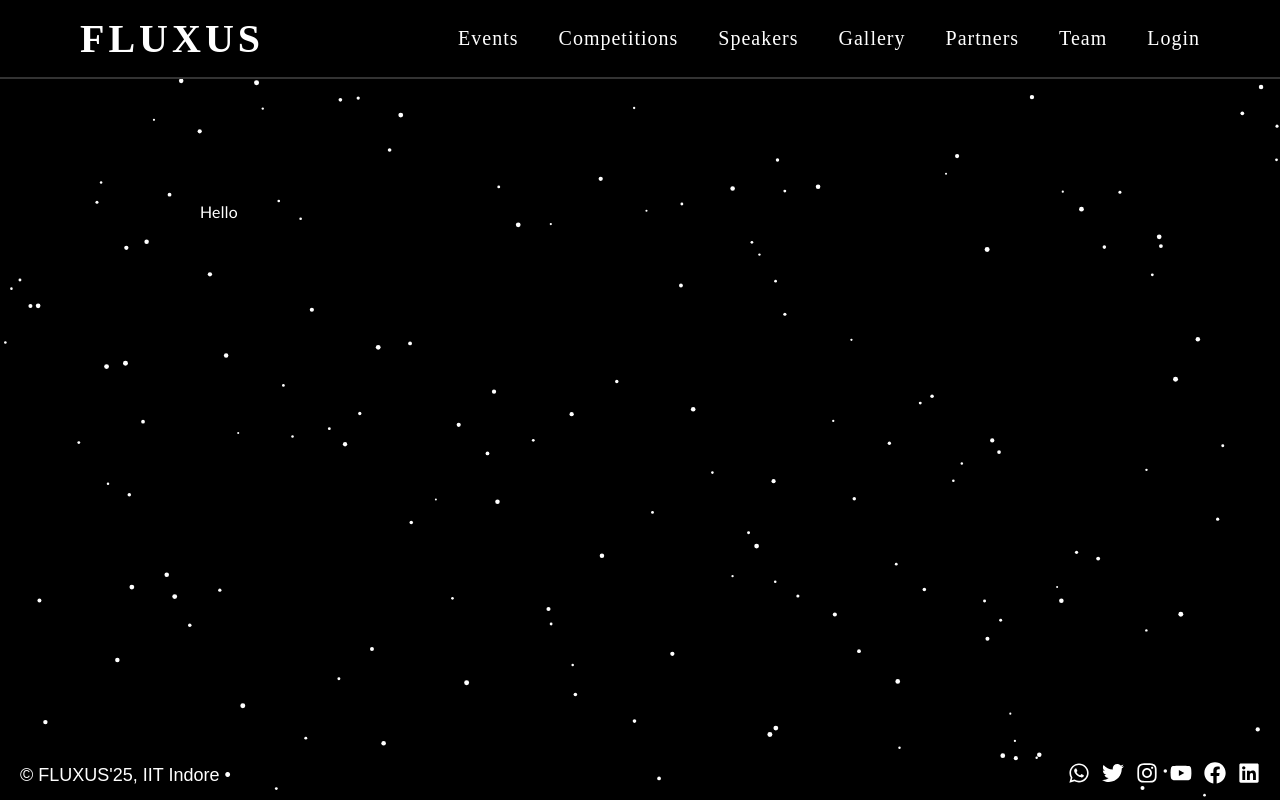
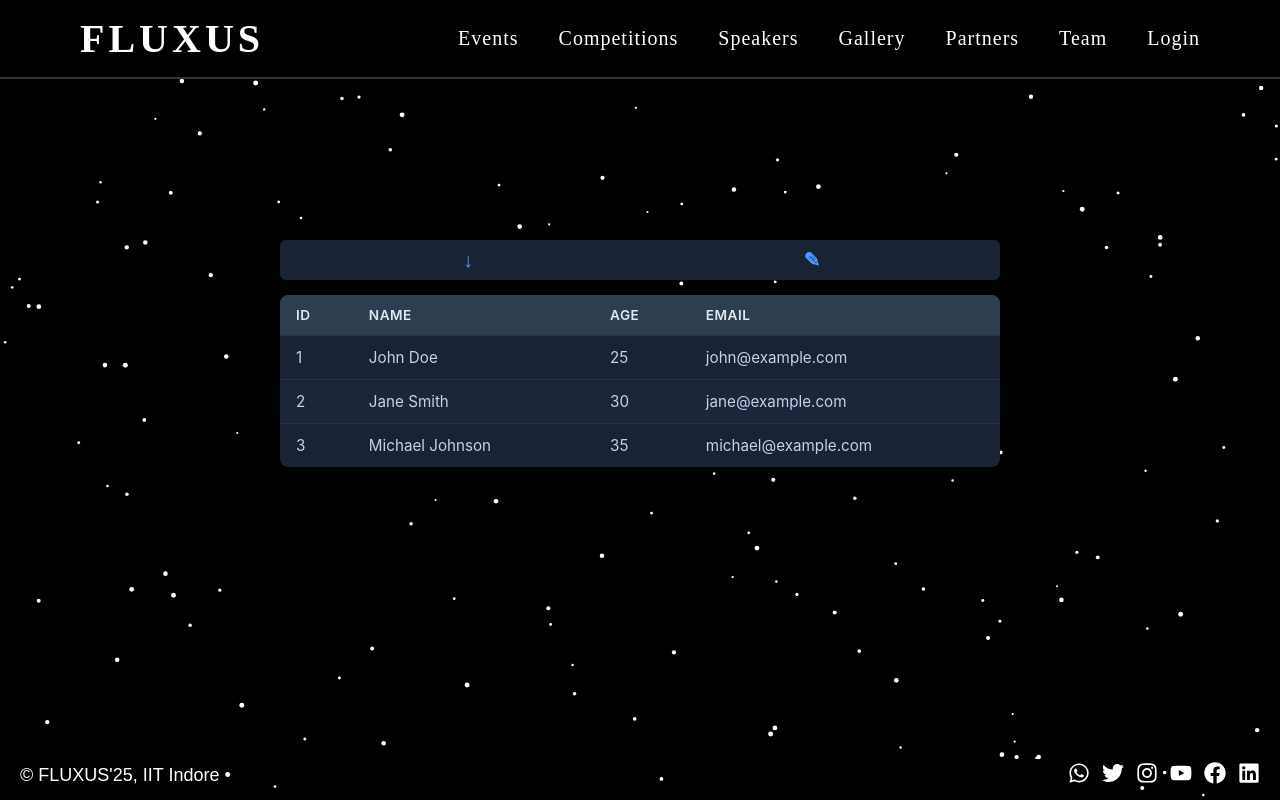
Before and after one commit to tanveeiii/Event-Management-System, a React (Vite) app in the folder event-frontend/: page /dashboard in a window 1280 px wide. Built offline with nearby package versions, Linux system fonts and the light colour scheme.

Commit message:
dashboard

```diff
--- a/event-frontend/src/App.jsx
+++ b/event-frontend/src/App.jsx
@@ -9,6 +9,8 @@ import Speakers from './pages/Speakers'
 import Login from './pages/Login'
 import { RouterProvider, createBrowserRouter, useLocation } from 'react-router-dom'
 import MainLayout from './pages/MainLayout'
+// import TeamLogin from './pages/TeamLogin'
+import Dashboard from './pages/Dashboard'
 // import { useLocation } from 'react-router-dom'
 
 const App = () => {
@@ -50,7 +52,7 @@ const App = () => {
         },
         {
           path: "/dashboard",
-          element: <p style={{ "color": "white", "margin": "200px" }}>Hello</p>
+          element: <Dashboard />
         },
         {
           path: "/login",
--- /dev/null
+++ b/event-frontend/src/components/Table.jsx
@@ -0,0 +1,49 @@
+import React from 'react';
+import '../static/Table.css';
+
+
+const Table = () => {
+    const data = [
+        { id: 1, name: 'John Doe', age: 25, email: 'john@example.com' },
+        { id: 2, name: 'Jane Smith', age: 30, email: 'jane@example.com' },
+        { id: 3, name: 'Michael Johnson', age: 35, email: 'michael@example.com' }
+    ];
+
+    return (
+        <div className="table-container">
+            {/* Toolbar */}
+            <div className="toolbar">
+                <button className="toolbar-button" title="Download">
+                    ↓
+                </button>
+                <button className="toolbar-button" title="Edit">
+                    ✎
+                </button>
+            </div>
+
+            {/* Table */}
+            <table className="table">
+                <thead>
+                    <tr>
+                        <th>ID</th>
+                        <th>Name</th>
+                        <th>Age</th>
+                        <th>Email</th>
+                    </tr>
+                </thead>
+                <tbody>
+                    {data.map((item) => (
+                        <tr key={item.id}>
+                            <td>{item.id}</td>
+                            <td>{item.name}</td>
+                            <td>{item.age}</td>
+                            <td>{item.email}</td>
+                        </tr>
+                    ))}
+                </tbody>
+            </table>
+        </div>
+    );
+};
+
+export default Table;
--- /dev/null
+++ b/event-frontend/src/pages/Dashboard.jsx
@@ -0,0 +1,32 @@
+import React ,{ useState } from 'react';
+import Table from '../components/Table'; // Import the Table component
+import '../static/Dashboard.css'; // Custom styles for TeamLogin page
+
+const Dashboard = () => {
+    const [showTable, setShowTable] = useState(false);
+
+    // Define the toggle function to switch showTable state
+    const toggleTableVisibility = () => {
+        setShowTable((prevShowTable) => !prevShowTable);
+    };
+
+    return (
+        <div className="team-login-container">
+            {/* <button
+                className="table-toggle-button"
+                onClick={toggleTableVisibility}
+            >
+                Team Members
+            </button>
+            {showTable && (
+                <div className="table-wrapper">
+
+                    <Table />
+                </div>
+            )} */}
+            <Table />
+        </div>
+    );
+};
+
+export default Dashboard;
--- /dev/null
+++ b/event-frontend/src/static/Dashboard.css
@@ -0,0 +1,52 @@
+/* Container for TeamLogin page */
+.team-login-container {
+    padding: 20px;
+    max-width: 800px;
+    margin: auto;
+    text-align: center;
+    margin-top: 200px;
+}
+
+/* Title styling */
+.table-title {
+    font-size: 28px;
+    font-weight: bold;
+    color: #f76c6c;
+}
+
+/* Button styling with hover and click effects */
+.table-toggle-button {
+    background-color: #f76c6c;
+    color: #fff;
+    padding: 10px 20px;
+    font-size: 16px;
+    font-weight: bold;
+    border: none;
+    border-radius: 5px;
+    cursor: pointer;
+    transition: background-color 0.3s ease, transform 0.1s ease;
+}
+
+/* Hover effect */
+.table-toggle-button:hover {
+    background-color: #f44336;
+}
+
+/* Click (active) effect */
+.table-toggle-button:active {
+    transform: scale(0.95);
+    background-color: #d32f2f;
+}
+
+/* Table container for smooth transition */
+.table-wrapper {
+    margin-top: 20px;
+    transition: opacity 0.3s ease;
+    opacity: 1;
+}
+
+.table-wrapper.hidden {
+    opacity: 0;
+    height: 0;
+    overflow: hidden;
+}
--- /dev/null
+++ b/event-frontend/src/static/Table.css
@@ -0,0 +1,101 @@
+/* Container styling */
+.table-container {
+    padding: 20px;
+    max-width: 800px;
+    margin: auto;
+    font-family: 'Inter', -apple-system, BlinkMacSystemFont, sans-serif;
+}
+
+/* Toolbar styling */
+.toolbar {
+    display: flex;
+    justify-content: flex-start;
+    align-items: center;
+    margin-bottom: 15px;
+    background-color: #1a2235;
+    padding: 8px 16px;
+    border-radius: 6px;
+    height: 40px;
+}
+
+.toolbar-button {
+    background-color: transparent;
+    border: none;
+    font-size: 20px;
+    color: #4a9eff;
+    cursor: pointer;
+    margin-right: 12px;
+    padding: 0;
+    border-radius: 4px;
+    transition: color 0.2s ease;
+    display: flex;
+    align-items: center;
+    justify-content: center;
+    height: 24px;
+    margin-top: 0px;
+    margin: 0;
+}
+
+.toolbar-button:hover {
+    color: #77b7ff;
+    background-color: rgba(74, 158, 255, 0.1);
+}
+
+/* Table styling */
+.table {
+    width: 100%;
+    border-collapse: separate;
+    border-spacing: 0;
+    border-radius: 8px;
+    overflow: hidden;
+    background-color: #1a2235;  /* Dark blue-grey background */
+    box-shadow: 0 4px 6px rgba(0, 0, 0, 0.1);
+}
+
+.table th,
+.table td {
+    padding: 12px 16px;
+    border: none;
+    border-bottom: 1px solid #2a3446;  /* Darker border for separation */
+    text-align: left;
+}
+
+.table th {
+    background-color: #2c3e50;  /* Professional dark blue */
+    color: #e1e7ef;  /* Light grey text */
+    font-weight: 600;
+    text-transform: uppercase;
+    font-size: 0.85rem;
+    letter-spacing: 0.5px;
+}
+
+.table td {
+    color: #c5d1e8;  /* Lighter blue-grey text */
+    font-size: 0.95rem;
+}
+
+.table tbody tr {
+    transition: background-color 0.2s ease;
+}
+
+.table tr:nth-child(even) {
+    background-color: rgba(74, 158, 255, 0.03);
+}
+
+.table tbody tr:hover {
+    background-color: rgba(74, 158, 255, 0.08);  /* Subtle blue hover */
+}
+
+/* Add bottom border to last row */
+.table tbody tr:last-child td {
+    border-bottom: none;
+}
+
+/* Add rounded corners to first and last cells in header */
+.table th:first-child {
+    border-top-left-radius: 8px;
+}
+
+.table th:last-child {
+    border-top-right-radius: 8px;
+}
```
